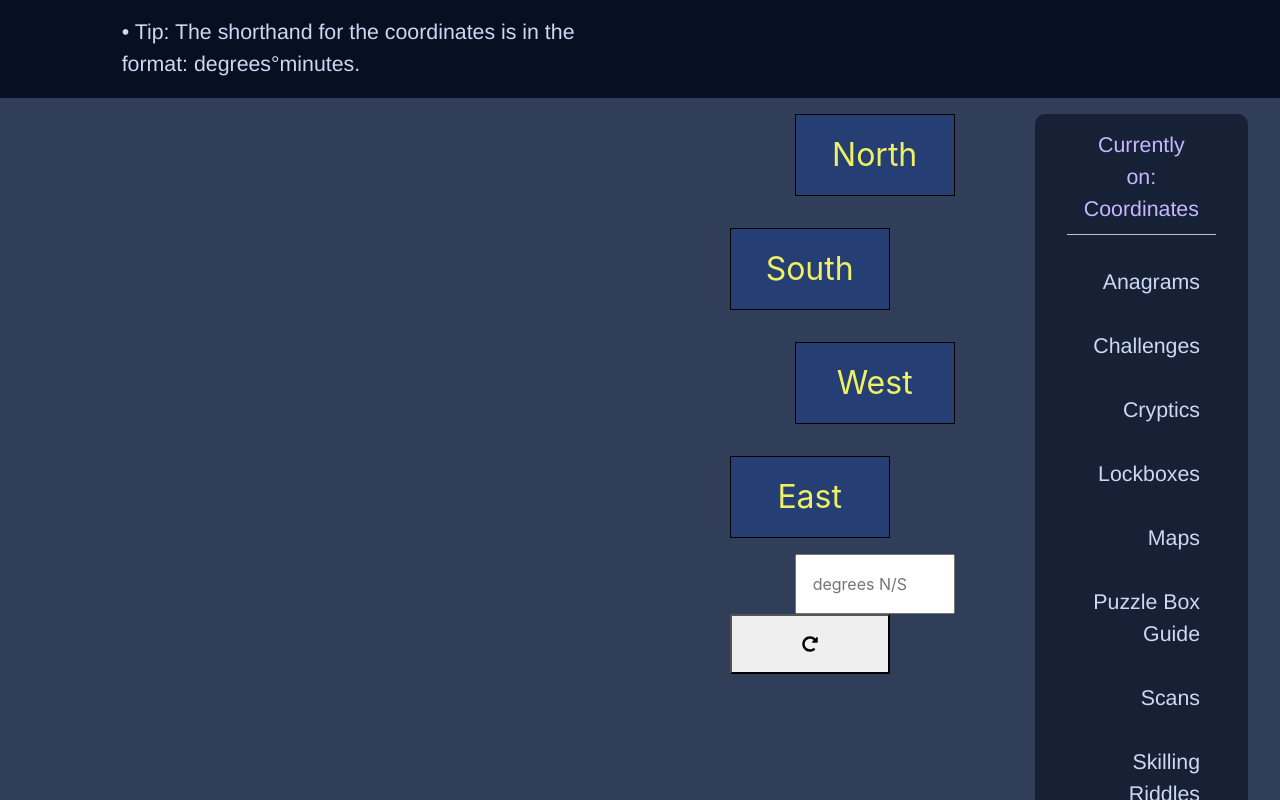
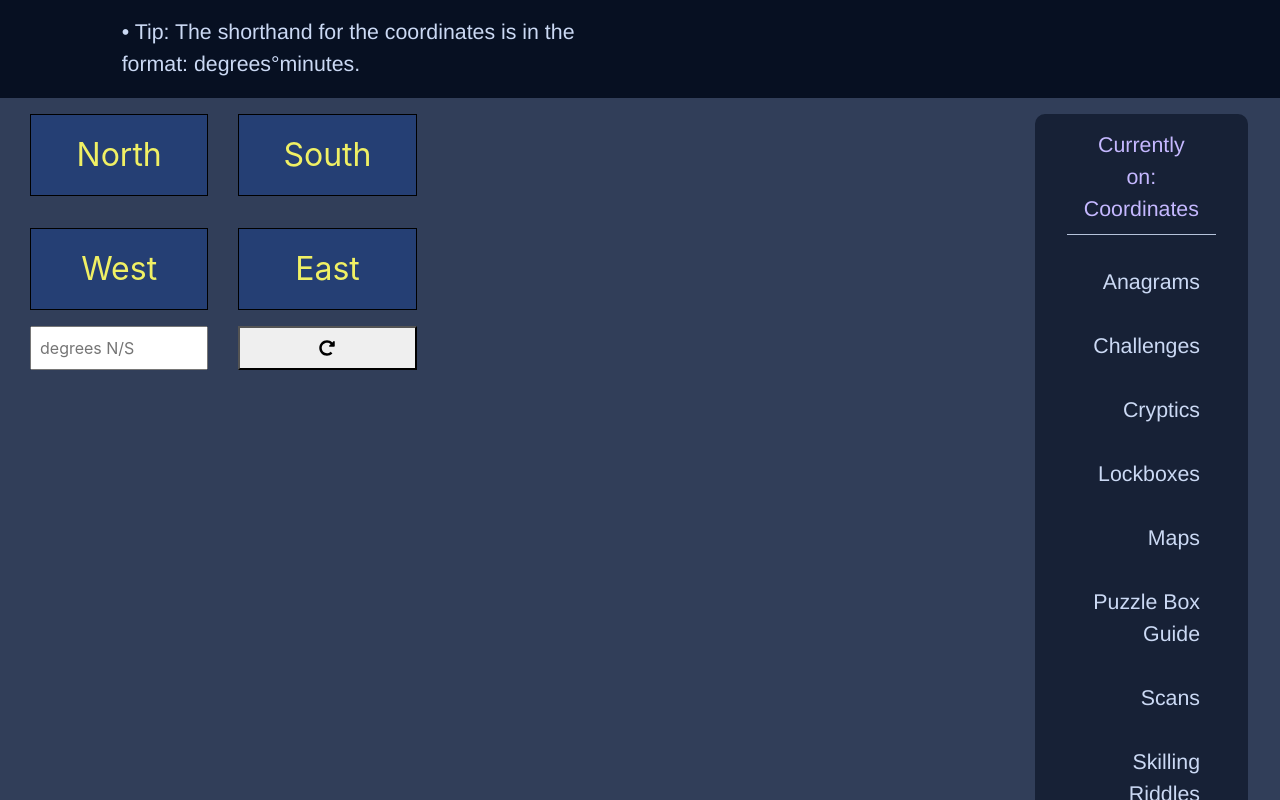
Before and after one commit to tmh6395/treasure-trails, a React (Create React App) app: page /treasure-trails-helper/coordinates in a window 1280 px wide. Built offline with nearby package versions, Linux system fonts and the light colour scheme.

Commit message:
Finished coordinates

```diff
--- a/src/App.css
+++ b/src/App.css
@@ -159,11 +159,11 @@ img{
 
 
 .coordinate-btn-column{
-	margin-left: -2rem;
+	text-align: center;
 }
 
 .coordinate-btn{
-	width: 10rem;
+	width: 100%;
 	margin: 1rem auto;
 	padding: 1rem;
 	font-size: 2rem;
@@ -171,9 +171,13 @@ img{
 }
 
 .coordinate-input, #refresh-btn{
-	width: 10rem;
-	padding: 1rem;
+	width: 100%;
+	padding: 0.5rem;
 	font-size: 1rem;
+}
+
+.coordinate-images{
+	width: 100%;
 }
 
 #btn-option-north-unclicked, #btn-option-south-unclicked, #btn-option-west-unclicked, #btn-option-east-unclicked{
@@ -249,8 +253,24 @@ hr{
 	margin: 1rem auto;
 }
 
+.margin-left-coordinate-btn{
+	margin-left: 1rem;
+}
+
+.margin-right-coordinate-btn{
+	margin-right: 1rem;
+}
+
 .margin-bottom-zero{
 	margin-bottom: 0;
+}
+
+#degrees-ns-smaller{
+	background-color: orange;
+}
+
+#degrees-ns-larger{
+	background-color: yellow;
 }
 
 @media only screen and (min-width: 1025px){
@@ -267,15 +287,9 @@ hr{
 }
 
 @media only screen and (max-width: 1024px){
-	.coordinate-btn, .coordinate-input, #refresh-btn{
-		width: 8rem;
-	}
-	.coordinate-btn-column{
-		margin-left: -1.5rem;
-	}
-	.hide-max-lg{
-		display: none;
-	}
+	/* .coordinate-btn, .coordinate-input, #refresh-btn{
+		width: 100%;
+	} */
 }
 
 @media only screen and (max-width: 1023px){
@@ -292,7 +306,7 @@ hr{
 	#search-form{
 		min-height: 98px;
 	}
-	#btn-to-home, #coordinate-inputs-smaller{
+	#btn-to-home{
 		display: none;
 	}
 }
@@ -311,7 +325,7 @@ hr{
 		right: 0;
 		bottom: 0;
 	}
-	#tip-header, #hide-when-max-medium, #coordinate-inputs-larger{
+	#tip-header{
 		display: none;
 	}
 	#tip-below-header{
@@ -319,6 +333,9 @@ hr{
 	}
 	.coordinate-btn-column{
 		margin-left: 0;
+	}
+	.coordinate-btn, .coordinate-input, #refresh-btn{
+		width: 100%;
 	}
 }
 
--- a/src/clue_data/scans.json
+++ b/src/clue_data/scans.json
@@ -45,7 +45,7 @@
 		"image": "scan_heart_of_gielinor.png"
 	},
 	{
-		"location": "Elven Lands",
+		"location": "Isafdar and Lletya, the Elven Lands, Tirannwn",
 		"range": 22,
 		"image": "scan_tirannwn.png"
 	},
--- a/src/components/Coordinates/index.js
+++ b/src/components/Coordinates/index.js
@@ -28,6 +28,7 @@ class App extends Component {
 	}
 
 	handleDegreesChange = () => {
+		console.log("this.degrees:", this.degrees);
 		this.setState({
 			inputDegreesNS: this.degrees.value
 		})
@@ -62,13 +63,14 @@ class App extends Component {
 	}
 
 	refreshAll = () => {
+		let input = document.getElementById("degrees-ns");
 		this.setState({
 			inputDegreesNS: '',
 			// buttonNorth: 0,
 			// buttonSouth: 0,
 			// buttonWest: 0,
 			// buttonEast: 0,
-		}, () => document.getElementById("degrees-ns-smaller").value = "", document.getElementById("degrees-ns-larger").value = "");
+		}, () => input.value = "");
 	}
 
 	toggleDirections = () => {
@@ -116,63 +118,48 @@ class App extends Component {
 					</Col>
 				</Row>
 				<Row>
-
-					{/* HIDE WHEN 769px & HIGHER */}
-
-					<Col xs={12} id="coordinate-inputs-smaller" className="coordinate-btn-column">
-						<div id="div-coordinate-options">
-							<Row className="btn-toolbar">
-								<Col></Col>
-
-								<Col xs={6} className="btn-toolbar">
+					<Col xs={12} className="coordinate-btn-column">
+						<Row>
+							<Col xs={6} md={3} lg={2}>
 								<button
 									className="coordinate-btn"
 									id={this.state.buttonNorth ? 'btn-option-north-clicked' : 'btn-option-north-unclicked'}
 									onClick={this.toggleActiveNorth}>North
 									</button>
 							</Col>
-
-								<Col></Col>
-
-								<Col xs={6} className="btn-toolbar">
+							<Col xs={6} md={3} lg={2}>
 								<button
 									className="coordinate-btn"
 									id={this.state.buttonSouth ? 'btn-option-south-clicked' : 'btn-option-south-unclicked'}
 									onClick={this.toggleActiveSouth}>South
 								</button>
 							</Col>
+							<Col></Col>
+						</Row>
 
-								<Col></Col>
-
-								{/* <Col className="hide-max-lg"></Col> */}
-
-								<Col xs={6} className="btn-toolbar">
-									<button className="coordinate-btn"
+						<Row>
+							<Col xs={6} md={3} lg={2}>
+								<button
+									className="coordinate-btn"
 									id={this.state.buttonWest ? 'btn-option-west-clicked' : 'btn-option-west-unclicked'}
 									onClick={this.toggleActiveWest}>West
 									</button>
 							</Col>
-
-								<Col></Col>
-
-								<Col xs={6} className="btn-toolbar">
-									<button className="coordinate-btn"
+							<Col xs={6} md={3} lg={2}>
+								<button
+									className="coordinate-btn"
 									id={this.state.buttonEast ? 'btn-option-east-clicked' : 'btn-option-east-unclicked'}
 									onClick={this.toggleActiveEast}>East
 									</button>
 							</Col>
-
 							<Col></Col>
+						</Row>
 
 						<Row>
-									<Col></Col>
-
-									{/* <Col className="hide-max-lg"></Col> */}
-
-									<Col xs={6} style={{ textAlign: "center" }}>
+							<Col xs={6} md={3} lg={2}>
 								<input
 									className="coordinate-input"
-											id="degrees-ns-smaller"
+									id="degrees-ns"
 									type="number"
 									placeholder="degrees N/S"
 									min="0"
@@ -180,25 +167,18 @@ class App extends Component {
 									ref={input => this.degrees = input}
 									onChange={this.handleDegreesChange} />
 							</Col>
-
-									<Col></Col>
-
-									<Col xs={6} style={{ textAlign: "center" }}>
-										<button id="refresh-btn" onClick={this.refreshAll}>
+							<Col xs={6} md={3} lg={2}>
+								<button
+									id="refresh-btn"
+									onClick={this.refreshAll}>
 									<FontAwesomeIcon icon={faRedoAlt} />
 								</button>
 							</Col>
-
 							<Col></Col>
-
 						</Row>
+					</Col>
 
 
-							</Row>
-						</div>
-					</Col>
-
-					{/* HIDE WHEN 769px & HIGHER (end) */}
 
 
 
@@ -207,7 +187,6 @@ class App extends Component {
 
 					<Col xs={12} lg={7} id="result-container">
 
-						<div id="div-coordinate-results">
 						{/* show results based on the directional buttons that are active */}
 						{CoordinateData.map((coordinate, index) => {
 							coordinate.key = index;
@@ -218,25 +197,7 @@ class App extends Component {
 								if (coordinate.degreesN >= 0 && coordinate.minutesN >= 0 && coordinate.degreesW >= 0 && coordinate.minutesW >= 0) {
 									// Show all clues if #input-ns is empty, otherwise show where coordinate.degreesN === #input-ns
 									if (this.state.inputDegreesNS == coordinate.degreesN) {
-											return <div className="results" style={{ display: "flex" }} key={index}>
-												<Row>
-													<Col xs={6}>
-														<span>Coordinates:</span>
-														<p>{coordinate.degreesN}°{coordinate.minutesN} N</p>
-														<p>{coordinate.degreesW}°{coordinate.minutesW} W</p>
-														<span>Location:</span>
-														<p>{coordinate.location}</p>
-													</Col>
-													<Col xs={6}>
-														<img
-															alt="coordinate_image_failed_to_load"
-															src={window.location.origin + process.env.PUBLIC_URL + "/images/coordinates_locations/" + coordinate.image}
-														/>
-													</Col>
-												</Row>
-											</div>
-										} else if (this.state.inputDegreesNS == '') {
-											return <div className="results" style={{ display: "flex" }} key={index}>
+										return <div className="results" key={index}>
 											<Row>
 												<Col xs={6}>
 													<span>Coordinates:</span>
@@ -247,6 +208,26 @@ class App extends Component {
 												</Col>
 												<Col xs={6} style={{ verticalAlign: "middle" }}>
 													<img
+														className="coordinate-images"
+														alt="coordinate_image_failed_to_load"
+														src={window.location.origin + process.env.PUBLIC_URL + "/images/coordinates_locations/" + coordinate.image}
+													/>
+												</Col>
+											</Row>
+										</div>
+									} else if (this.state.inputDegreesNS == '') {
+										return <div className="results" key={index}>
+											<Row>
+												<Col xs={6}>
+													<span>Coordinates:</span>
+													<p>{coordinate.degreesN}°{coordinate.minutesN} N</p>
+													<p>{coordinate.degreesW}°{coordinate.minutesW} W</p>
+													<span>Location:</span>
+													<p>{coordinate.location}</p>
+												</Col>
+												<Col xs={6} style={{ verticalAlign: "middle" }}>
+													<img
+														className="coordinate-images"
 														alt="coordinate_image_failed_to_load"
 														src={window.location.origin + process.env.PUBLIC_URL + "/images/coordinates_locations/" + coordinate.image}
 													/>
@@ -262,7 +243,7 @@ class App extends Component {
 								if (coordinate.degreesN >= 0 && coordinate.minutesN >= 0 && coordinate.degreesE >= 0 && coordinate.minutesE >= 0) {
 									// Show all clues if #input-ns is empty, otherwise show where coordinate.degreesN === #input-ns
 									if (this.state.inputDegreesNS == coordinate.degreesN) {
-											return <div className="results" style={{ display: "flex" }} key={index}>
+										return <div className="results" key={index}>
 											<Row>
 												<Col xs={6}>
 													<span>Coordinates:</span>
@@ -273,6 +254,7 @@ class App extends Component {
 												</Col>
 												<Col xs={6}>
 													<img
+														className="coordinate-images"
 														alt="coordinate_image_failed_to_load"
 														src={window.location.origin + process.env.PUBLIC_URL + "/images/coordinates_locations/" + coordinate.image}
 													/>
@@ -280,7 +262,7 @@ class App extends Component {
 											</Row>
 										</div>
 									} else if (this.state.inputDegreesNS == '') {
-											return <div className="results" style={{ display: "flex" }} key={index}>
+										return <div className="results" key={index}>
 											<Row>
 												<Col xs={6}>
 													<span>Coordinates:</span>
@@ -291,6 +273,7 @@ class App extends Component {
 												</Col>
 												<Col xs={6} style={{ verticalAlign: "middle" }}>
 													<img
+														className="coordinate-images"
 														alt="coordinate_image_failed_to_load"
 														src={window.location.origin + process.env.PUBLIC_URL + "/images/coordinates_locations/" + coordinate.image}
 													/>
@@ -316,7 +299,7 @@ class App extends Component {
 								if (coordinate.degreesS >= 0 && coordinate.minutesS >= 0 && coordinate.degreesE >= 0 && coordinate.minutesE >= 0) {
 									// Show all clues if #input-ns is empty, otherwise show where coordinate.degreesN === #input-ns
 									if (this.state.inputDegreesNS == coordinate.degreesS) {
-											return <div className="results" style={{ display: "flex" }} key={index}>
+										return <div className="results" key={index}>
 											<Row>
 												<Col xs={6}>
 													<span>Coordinates:</span>
@@ -327,6 +310,7 @@ class App extends Component {
 												</Col>
 												<Col xs={6}>
 													<img
+														className="coordinate-images"
 														alt="coordinate_image_failed_to_load"
 														src={window.location.origin + process.env.PUBLIC_URL + "/images/coordinates_locations/" + coordinate.image}
 													/>
@@ -334,7 +318,7 @@ class App extends Component {
 											</Row>
 										</div>
 									} else if (this.state.inputDegreesNS == '') {
-											return <div className="results" style={{ display: "flex" }} key={index}>
+										return <div className="results" key={index}>
 											<Row>
 												<Col xs={6}>
 													<span>Coordinates:</span>
@@ -343,8 +327,9 @@ class App extends Component {
 													<span>Location:</span>
 													<p>{coordinate.location}</p>
 												</Col>
-													<Col xs={6} style={{ verticalAlign: "middle" }}>
+												<Col xs={6}>
 													<img
+														className="coordinate-images"
 														alt="coordinate_image_failed_to_load"
 														src={window.location.origin + process.env.PUBLIC_URL + "/images/coordinates_locations/" + coordinate.image}
 													/>
@@ -355,78 +340,7 @@ class App extends Component {
 								}
 							}
 						})}
-						</div>
-
 					</Col>
-
-					{/* HIDE WHEN 768px & LOWER */}
-
-					<Col xs={3} id="coordinate-inputs-larger" className="coordinate-btn-column">
-						<div id="div-coordinate-options">
-							<Row className="btn-toolbar">
-								<Col className="hide-max-lg"></Col>
-								<Col className="btn-toolbar">
-									<button
-										className="coordinate-btn"
-										id={this.state.buttonNorth ? 'btn-option-north-clicked' : 'btn-option-north-unclicked'}
-										onClick={this.toggleActiveNorth}>North
-									</button>
-								</Col>
-								<Col></Col>
-								<Col className="btn-toolbar">
-									<button
-										className="coordinate-btn"
-										id={this.state.buttonSouth ? 'btn-option-south-clicked' : 'btn-option-south-unclicked'}
-										onClick={this.toggleActiveSouth}>South
-								</button>
-								</Col>
-								<Col></Col>
-							</Row>
-
-							<Row>
-								<Col className="hide-max-lg"></Col>
-								<Col className="btn-toolbar">
-									<button className="coordinate-btn"
-										id={this.state.buttonWest ? 'btn-option-west-clicked' : 'btn-option-west-unclicked'}
-										onClick={this.toggleActiveWest}>West
-									</button>
-								</Col>
-								<Col></Col>
-								<Col className="btn-toolbar">
-									<button className="coordinate-btn"
-										id={this.state.buttonEast ? 'btn-option-east-clicked' : 'btn-option-east-unclicked'}
-										onClick={this.toggleActiveEast}>East
-									</button>
-								</Col>
-								<Col></Col>
-							</Row>
-
-							<Row>
-								<Col className="hide-max-lg"></Col>
-								<Col>
-									<input
-										className="coordinate-input"
-										id="degrees-ns-larger"
-										type="number"
-										placeholder="degrees N/S"
-										min="0"
-										max="25"
-										ref={input => this.degrees = input}
-										onChange={this.handleDegreesChange} />
-								</Col>
-								<Col></Col>
-								<Col>
-									<button id="refresh-btn" onClick={this.refreshAll}>
-										<FontAwesomeIcon icon={faRedoAlt} />
-									</button>
-								</Col>
-								<Col></Col>
-							</Row>
-						</div>
-					</Col>
-
-					{/* HIDE WHEN 768px & LOWER (end) */}
-
 
 					{/* side menu links */}
 					<Col lg={3} xl={2} id="side-design">
```
Lines whose indentation alone changed are shown as unchanged.
